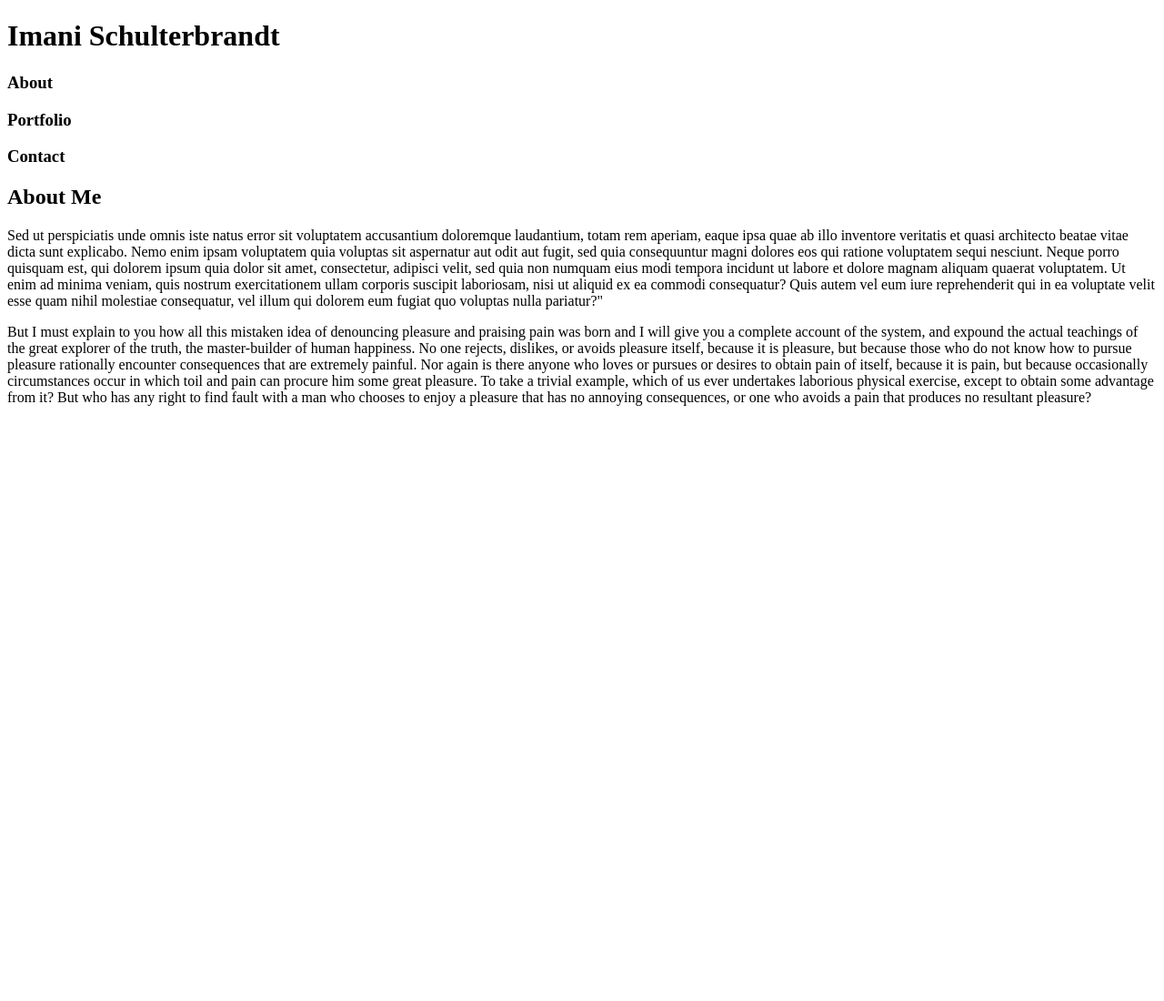
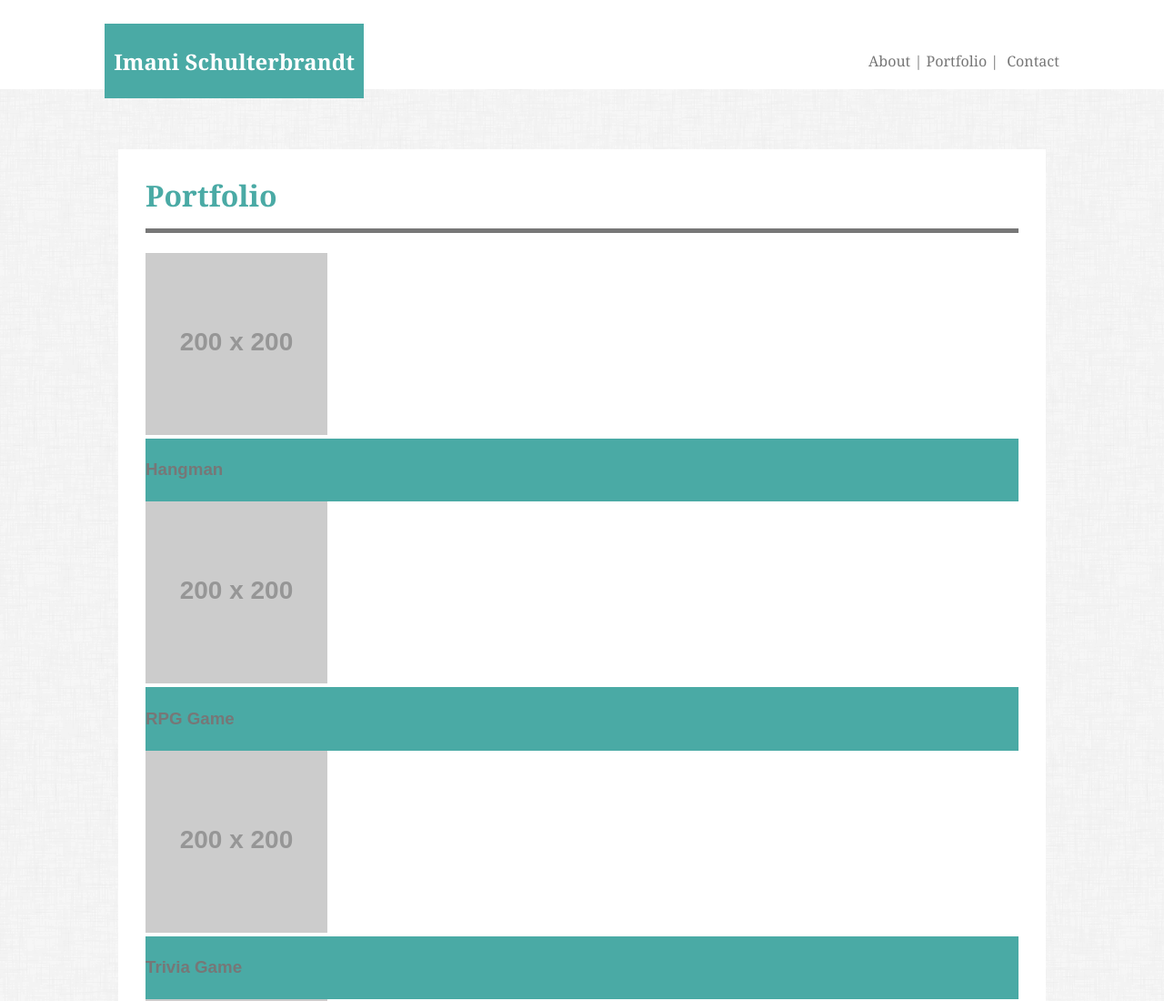
Before and after one commit to imanischult/Basic_Portfolio, a plain HTML site: page portfolio.html in a window 1280 px wide. Shown: the top 1100 px of the page at 91% size. Before the commit the page ends 800 px from the top, so only its background shows below. Drawn offline with Linux system fonts and the light colour scheme; files that its build step writes are made by us from their sources; placeholder pictures from the web are drawn by us.

Commit message:
Updates on contact page

```diff
--- a/assets/css/style.css
+++ b/assets/css/style.css
@@ -51,7 +51,7 @@
   color: #777777;
 }
 
-#aboutme {
+.contentheader {
   padding-bottom: 15px;
   background: #ffffff;
   color: #4aaaa5;
@@ -75,3 +75,21 @@
   float: left;
   width: 100%;
 }
+
+footer {
+  background: #666666;
+  padding: 5px;
+  bottom: 0px;
+  margin: 20px -10px 0;
+}
+
+.copyright {
+  font: white;
+}
+
+.banner {
+  position: relative;
+  padding: 5px 0px;
+  background: #4aaaa5;
+  font: #ffffff;
+}
--- a/portfolio.html
+++ b/portfolio.html
@@ -1,33 +1,93 @@
 <!DOCTYPE html>
 <html lang="en-us">
 
-<head>
-    <meta charset="UTF-8">
-    <!--Title shows in tab-->
-    <title>Portfolio</title>
-    <!--Link CSS here-->
-    <link rel="stylesheet" type="text/css" href="css/style.css">
-</head>
+    <head>
+        <meta charset="UTF-8">
+        <!--Title shows in tab-->
+        <title>Contact</title>
+        <!--Link CSS Here-->
+        <link rel="stylesheet" type="text/css" href="assets/css/style.css">
 
-<body>
+        <style>
+            body {
+                background-image: url("assets/images/dust_scratches.png");
+                background-repeat: repeat;
+                }
+        </style>
+    </head>
 
-    <!--Heading-->
-    <div class="fixedheader">
-        <h1>Imani Schulterbrandt</h1>
+    <body>
+        <!-- Heading -->
+        <div class="header">
+            <div class="fixedh1">
+                <h2>Imani Schulterbrandt</h2>
+            </div>
+            <!--Create a general navbar class-->
+            <div class="navbar">
 
-        <h3>About</h3>
-        <h3>Portfolio</h3>
-        <h3>Contact</h3>
+                <!--Create divs for each nav-->
+                <div class="about">
+                    <p>About</p>
+                </div>
+                <div class="portfolio">
+                    <p>| Portfolio |</p>
+                </div>
+                <div class="contact">
+                    <p>Contact</p>
+                </div>
+            </div>
+        </div>
 
+        <!--Create content heading-->
+        <div class="wrapper">
+            <h1 class="contentheader">Portfolio</h1>
 
-    <!--"About Me" heading, picture and paragraph(s) that describe me-->
-    <div>
-        <h2>About Me</h2>
+            <!--Gallery-->
+            <div id="gallery1">
+                <img src="http://placehold.it/200x200" alt="Placehold" class="img-thumbnail">
 
-        <!--Placeholder text, for now-->
-        <p>Sed ut perspiciatis unde omnis iste natus error sit voluptatem accusantium doloremque laudantium, totam rem aperiam, eaque ipsa quae ab illo inventore veritatis et quasi architecto beatae vitae dicta sunt explicabo. Nemo enim ipsam voluptatem quia voluptas sit aspernatur aut odit aut fugit, sed quia consequuntur magni dolores eos qui ratione voluptatem sequi nesciunt. Neque porro quisquam est, qui dolorem ipsum quia dolor sit amet, consectetur, adipisci velit, sed quia non numquam eius modi tempora incidunt ut labore et dolore magnam aliquam quaerat voluptatem. Ut enim ad minima veniam, quis nostrum exercitationem ullam corporis suscipit laboriosam, nisi ut aliquid ex ea commodi consequatur? Quis autem vel eum iure reprehenderit qui in ea voluptate velit esse quam nihil molestiae consequatur, vel illum qui dolorem eum fugiat quo voluptas nulla pariatur?"</p>
+                <div class="banner banner1">
+                    <h3>Hangman</h3>
+                </div>
 
-        <p>But I must explain to you how all this mistaken idea of denouncing pleasure and praising pain was born and I will give you a complete account of the system, and expound the actual teachings of the great explorer of the truth, the master-builder of human happiness. No one rejects, dislikes, or avoids pleasure itself, because it is pleasure, but because those who do not know how to pursue pleasure rationally encounter consequences that are extremely painful. Nor again is there anyone who loves or pursues or desires to obtain pain of itself, because it is pain, but because occasionally circumstances occur in which toil and pain can procure him some great pleasure. To take a trivial example, which of us ever undertakes laborious physical exercise, except to obtain some advantage from it? But who has any right to find fault with a man who chooses to enjoy a pleasure that has no annoying consequences, or one who avoids a pain that produces no resultant pleasure?</p>
-    </div>
+            </div>
 
-</body>
+            <div id="gallery2">
+                <img src="http://placehold.it/200x200" alt="Placehold" class="img-thumbnail">
+
+                <div class="banner banner2">
+                    <h3>RPG Game</h3>
+                </div>
+            </div>
+
+            <div id="gallery3">
+                <img src="http://placehold.it/200x200" alt="Placehold" class="img-thumbnail">
+
+                <div class="banner banner3">
+                    <h3>Trivia Game</h3>
+                </div>
+            </div>
+
+            <div id="gallery4">
+                <img src="http://placehold.it/200x200" alt="Placehold" class="img-thumbnail">
+
+                <div class="banner banner4">
+                    <h3>Rutgers Info Widget</h3>
+                </div>
+            </div>
+
+            <div id="gallery5">
+                <img src="http://placehold.it/200x200" alt="Placehold" class="img-thumbnail">
+
+                <div class="banner banner5">
+                    <h3>Rock Paper Scissors</h3>
+                </div>
+            </div>
+
+        </div>
+
+        <!--Create headerS-->
+        <footer>
+            <p class="copyright">Copyright</h3>
+        </footer>
+    </body>
```
Also changed, not shown: contact.html (+38 -14 lines), index.html (+5 -1 lines).
